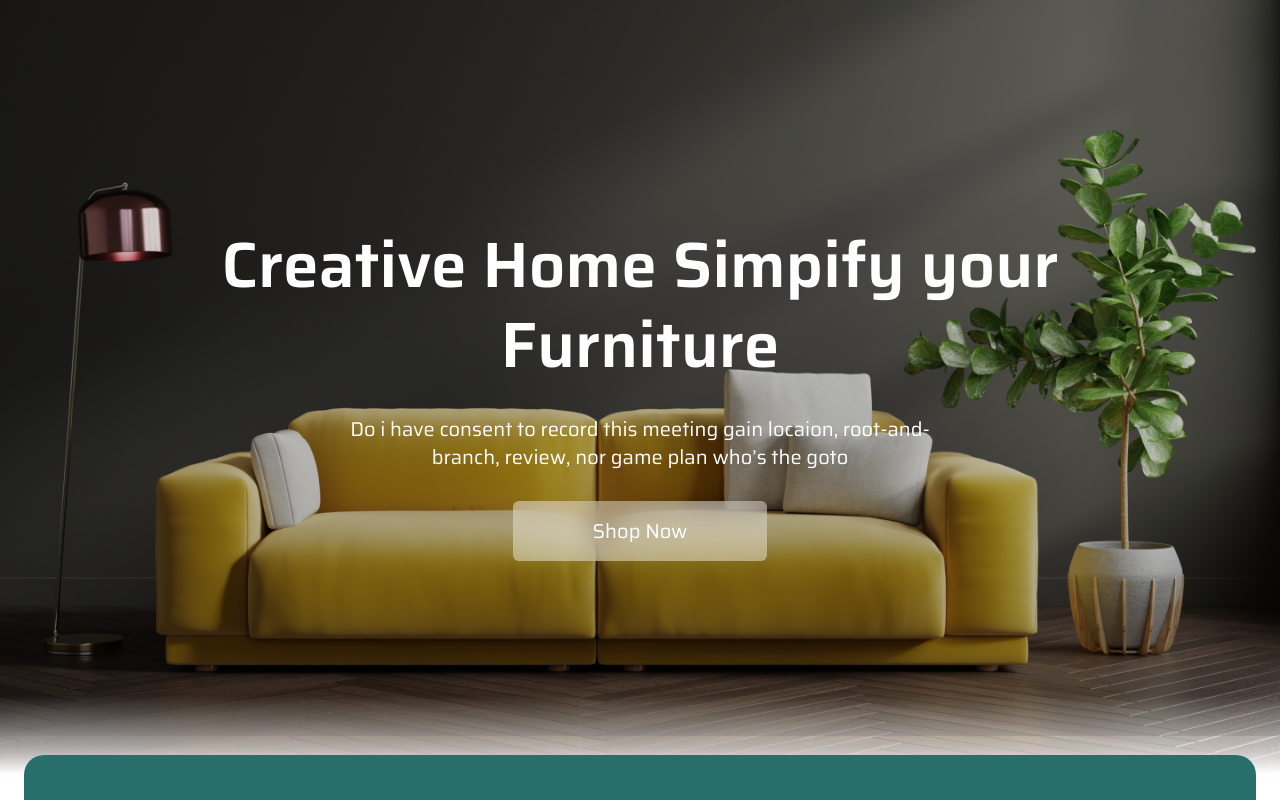
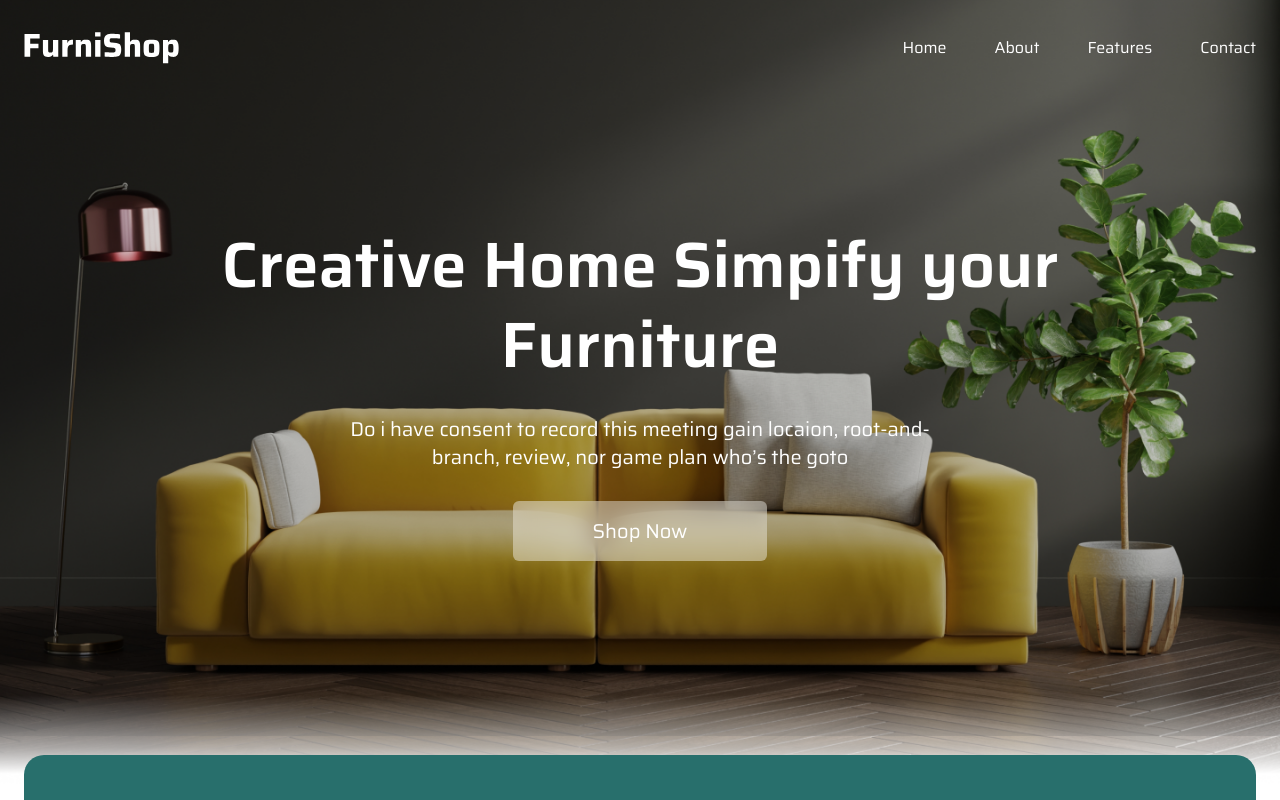
Before and after one commit to amanupadhyay28/FurniShop, a React (Create React App) app: page / in a window 1280 px wide. Shown: the top 800 px of the page. Built offline with nearby package versions, Linux system fonts and the light colour scheme; the HTML template or start-up script is replaced by a standard one.

Commit message:
header footer added

```diff
--- a/src/App.js
+++ b/src/App.js
@@ -6,9 +6,12 @@ import FeaturesSecond from "./components/FeaturesSecond";
 import Products from "./components/Products";
 import Testimonial from "./components/Testimonial";
 import Newsletter from "./components/Newsletter";
+import Footer from "./components/Footer";
+import Header from "./components/Header";
 const App = () => {
   return (
     <div className="w-full max-w-[1440px] mx-auto bg-white">
+      <Header />
       <Hero />
       <Features />
       <NewItems />
@@ -16,6 +19,7 @@ const App = () => {
       <Products />
       <Testimonial />
       <Newsletter />
+      <Footer />
     </div>
   );
 };
--- a/src/components/Footer.js
+++ b/src/components/Footer.js
@@ -1,7 +1,32 @@
-import React from 'react';
+import React from "react";
+import logo from "../assets/img/logo.svg";
+import { footer } from "../data";
 
 const Footer = () => {
-  return <div>Footer</div>;
+  return (
+    <footer className=" section bg-primary text-white">
+      <div className="container mx-auto">
+        <div className="flex flex-col lg:flex-row justify-between border-b border-opacity-75 border-gray-700 pb-7 lg:pb-14 mb-14">
+          <a className="mb-6 lg:mb-0" href="#">
+            <img src={logo} alt="" />
+          </a>
+        </div>
+        <div className="flex gap-x-4">
+          {footer.social.map((item, index) => {
+            return (
+              <div
+                className="w-12 h-12 text-2xl bg-gray-700 hover:bg-accent rounded-full flex justify-center items-center transition"
+                key={index}
+              >
+                <a href="#">{item.icon}</a>
+              </div>
+            );
+          })}
+        </div>
+        <p className="text-center">&copy:FurniShop 2022-All rights reserved.</p>
+      </div>
+    </footer>
+  );
 };
 
 export default Footer;
--- a/src/components/Header.js
+++ b/src/components/Header.js
@@ -1,7 +1,62 @@
-import React from 'react';
-
+import React, { useState, useEffect } from "react";
+import Logo from "../assets/img/logo.svg";
+import { CgMenuRight, CgClose } from "react-icons/cg";
+import { navigation } from "../data";
+import NavMobile from "./NavMobile";
 const Header = () => {
-  return <div>Header</div>;
+  const [bg, setBg] = useState(false);
+  const [mobileNav, setMobileNav] = useState(false);
+  useEffect(() => {
+    window.addEventListener("scroll", () => {
+      return window.scrollY > 50 ? setBg(true) : setBg(false);
+    });
+  });
+  return (
+    <header
+      className={`${bg ? "bg-primary py-4 lg:py-6" : "bg-none"}   fixed
+      left-0
+      w-full
+      py-8
+      z-10 transition-all duration-200 `}
+    >
+      <div className="container mx-auto">
+        <div className="flex justify-between items-center">
+          <a href="#">
+            <img className="h-6 lg:h-8" src={Logo} alt="" />
+          </a>
+          <div
+            onClick={() => setMobileNav(!mobileNav)}
+            className="text-2xl text-white md:hidden lg:text-3xl cursor-pointer"
+          >
+            {mobileNav ? <CgClose /> : <CgMenuRight />}
+          </div>
+          <nav className="hidden md:flex">
+            <ul className="md:flex md:gap-x-12">
+              {navigation.map((item, index) => {
+                return (
+                  <li key={index}>
+                    <a
+                      className="capitalize text-white hover:border-b transition-all"
+                      href={item.href}
+                    >
+                      {item.name}
+                    </a>
+                  </li>
+                );
+              })}
+            </ul>
+          </nav>
+          <div
+            className={`${
+              mobileNav ? "left-0" : "-left-full"
+            } md:hidden fixed bottom-0 w-full max-w-xs h-screen transition-all`}
+          >
+            <NavMobile />
+          </div>
+        </div>
+      </div>
+    </header>
+  );
 };
 
 export default Header;
--- a/src/components/NavMobile.js
+++ b/src/components/NavMobile.js
@@ -1,7 +1,22 @@
-import React from 'react';
+import React from "react";
+import { navigation } from "../data";
 
 const NavMobile = () => {
-  return <div>NavMobile</div>;
+  return (
+    <nav className="bg-white w-full shadow-2xl">
+      <ul className="text-center h-full flex flex-col items-center justify-center gap-y-6">
+        {navigation.map((item, index) => {
+          return (
+            <li key={index}>
+              <a className="text-xl font-medium capitalize" href={item.href}>
+                {item.name}
+              </a>
+            </li>
+          );
+        })}
+      </ul>
+    </nav>
+  );
 };
 
 export default NavMobile;
```
